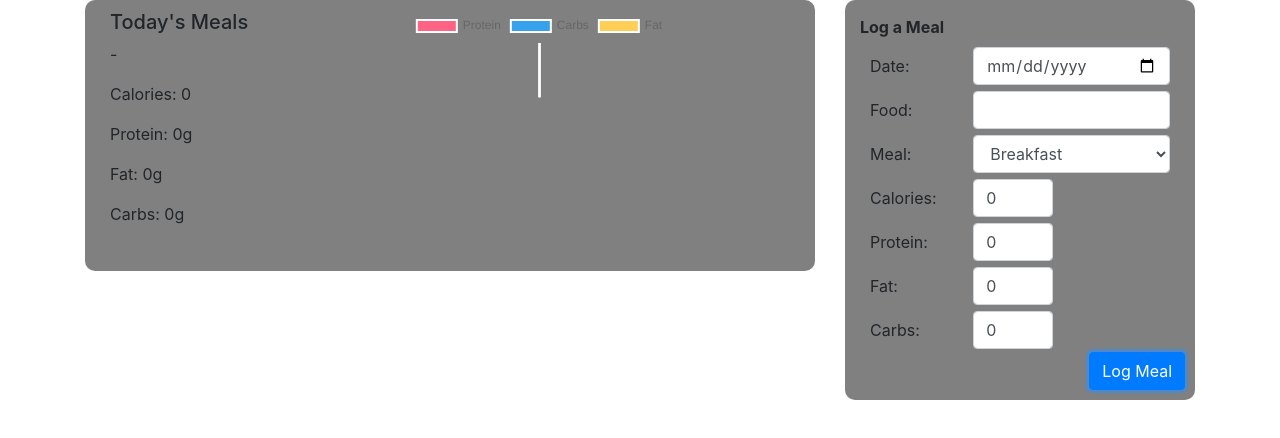
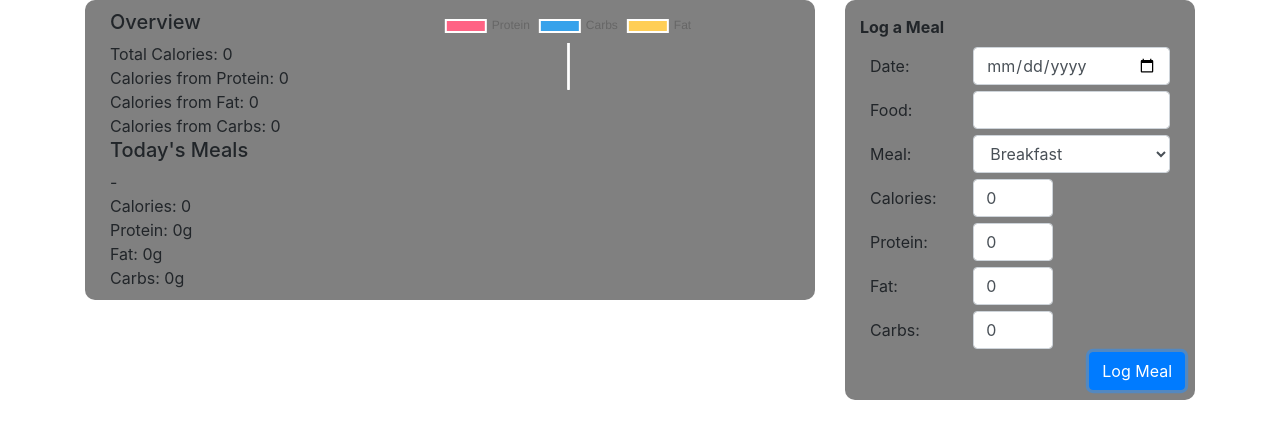
Before and after one commit to rjflanagan95/keto-tracker, a React (Create React App) app in the folder client/: page / in a window 1280 px wide. Both pictures are taken after a click on the button "Log Meal". Shown: the top 438 px of the page. Built offline with nearby package versions, Linux system fonts and the light colour scheme.

Commit message:
added meals update the graph properly

```diff
--- a/client/src/components/Graphs/graphs.js
+++ b/client/src/components/Graphs/graphs.js
@@ -8,16 +8,21 @@ class Graphs extends Component {
     super(props)
 
     this.state = {
-      data: [300, 50, 100],
       meals: this.props.meals,
 
       proteinCalories: 0,
       fatCalories: 0,
       carbCalories: 0,
+      totalCalories: 0,
 
     }
 
     this.renderGraph = this.renderGraph.bind(this);
+  }
+
+  componentDidMount() {
+    this.renderGraph();
+    setInterval(this.renderGraph, 1000);
   }
 
   changeUserInput(target) {
@@ -27,19 +32,23 @@ class Graphs extends Component {
   }
 
   renderGraph() {
-    let calProtein, calFat, calCarbs, totalCal;
+    let calProtein = this.state.proteinCalories;
+    let calFat = this.state.fatCalories;
+    let calCarbs = this.state.carbCalories;
+    let totalCal = this.state.totalCalories;
 
     for (let i = 0; i < this.state.meals.length; i++) {
-      calProtein += this.state.meals[i].protein * 4;
-      calFat += this.state.meals[i].fat * 9;
-      calCarbs += this.state.meals[i].carbs * 4;
-      totalCal += this.state.meals[i].calories;
+      calProtein += parseInt(this.state.meals[i].protein) * 4;
+      calFat += parseInt(this.state.meals[i].fat) * 9;
+      calCarbs += parseInt(this.state.meals[i].carbs) * 4;
+      totalCal += parseInt(this.state.meals[i].calories);
     }
 
     this.setState({
       proteinCalories: calProtein,
       fatCalories: calFat,
-      carbCalories: calCarbs
+      carbCalories: calCarbs,
+      totalCalories: totalCal
     });
   }
 
@@ -51,7 +60,6 @@ class Graphs extends Component {
             'Fat'
         ],
         datasets: [{
-            // data: this.state.data,
             data: [this.state.proteinCalories, this.state.carbCalories, this.state.fatCalories],
             backgroundColor: [
             '#FF6384',
@@ -71,22 +79,29 @@ class Graphs extends Component {
       <div className="panel graph-panel">
         <Container>
           <Row>
-            <Col xs={3}>
+            <Col xs={4}>
+              <h5>Overview</h5>
+              <div>
+                <div>Total Calories: {this.state.totalCalories}</div>
+                <div>Calories from Protein: {this.state.proteinCalories}</div>
+                <div>Calories from Fat: {this.state.fatCalories}</div>
+                <div>Calories from Carbs: {this.state.carbCalories}</div>
+              </div>
               <h5>Today's Meals</h5>
               <div className="food-list">
                 {this.state.meals.map((val, index) =>
-                <div key={index}>
+                <div className="food-item" key={index}>
                   <h6>{val.food}</h6>
-                  <p>{val.mealType} - {val.mealDate}</p>
-                  <p>Calories: {val.calories}</p>
-                  <p>Protein: {val.protein}g</p>
-                  <p>Fat: {val.fat}g</p>
-                  <p>Carbs: {val.carbs}g</p>
+                  <div>{val.mealType} - {val.mealDate}</div>
+                  <div>Calories: {val.calories}</div>
+                  <div>Protein: {val.protein}g</div>
+                  <div>Fat: {val.fat}g</div>
+                  <div>Carbs: {val.carbs}g</div>
                 </div>
                 )}
               </div>
             </Col>
-            <Col xs={9}>
+            <Col xs={8}>
               <Doughnut data={data} />
             </Col>
           </Row>
```
